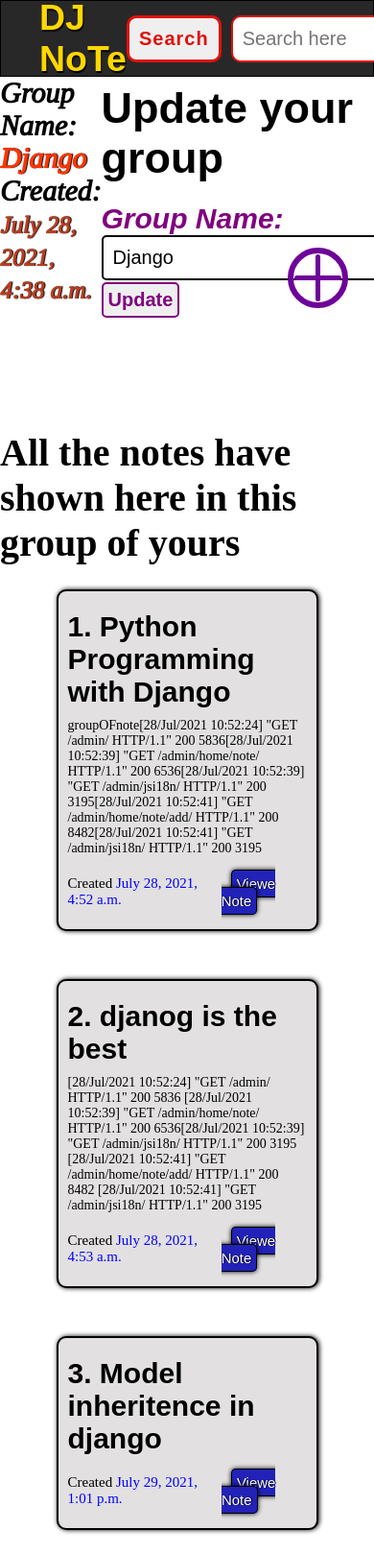
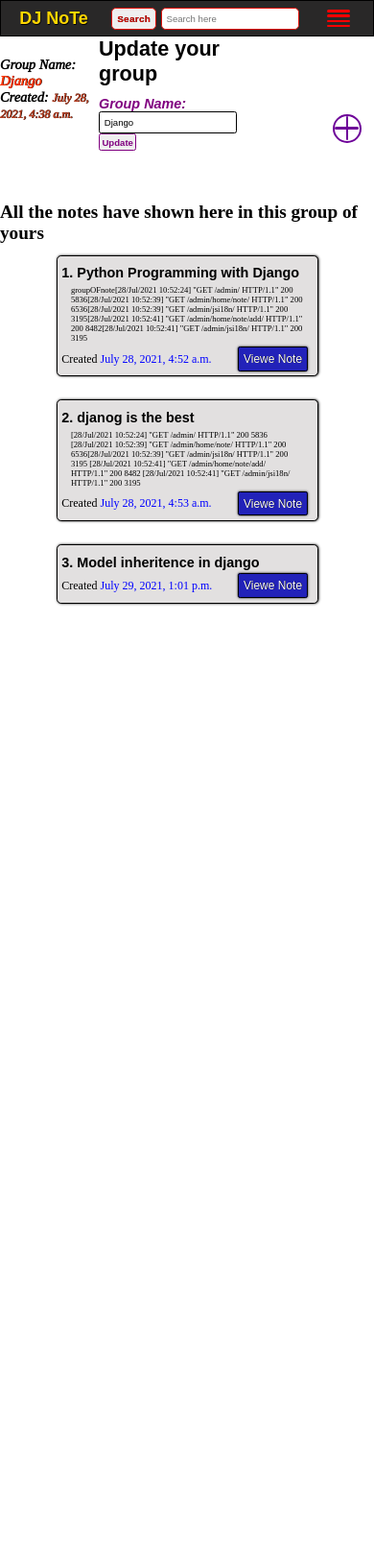
Before and after one commit to KRShanto/DJNote, a Django app: a page that uses templates/main.html in a window 390 px wide. Shown: the whole page at 96% size. After the commit the page ends 631 px from the top, so only its background shows below. Run offline with Django 3.2, Linux system fonts and the light colour scheme; data comes from the database, SQL or seed files in the repository; both versions use the stored data as it was after the commit; some web fonts are replaced.

Commit message:
Made website's home page and nav bar responsve. But they are not 100% responsive.

```diff
--- a/DJNote/settings.py
+++ b/DJNote/settings.py
@@ -25,7 +25,7 @@ SECRET_KEY = 'django-insecure-2w=d)o(ximlhmo52uf+9)p98ohs8$8uikmm^tg%phm%w-*9*!d
 # SECURITY WARNING: don't run with debug turned on in production!
 DEBUG = True
 
-ALLOWED_HOSTS = []
+ALLOWED_HOSTS = ['192.168.0.100', '127.0.0.1']
 
 
 # Application definition
--- a/home/views.py
+++ b/home/views.py
@@ -72,6 +72,7 @@ def createNOTE(req, group):
         newNote = Note(group = group, title = noteTitle, desc = noteDesc)
         newNote.save()
         messages.success(req, "IT is a post request")
+        return redirect(f'/group-{group.id}')
 
     return render(req, 'createNOTE.html', {"group":group})
 
--- a/static/JS/home.js
+++ b/static/JS/home.js
@@ -1,5 +1,6 @@
 $(document).ready(()=>{
 
+    // ************ These are for Creating a new group. *************//
     const createGroupIcon = $('.createGroup .createGroupIcon');
     const createGroup = $('.createGroup .formWraper')
     const createGroupCancelBtn = $(".createGroup .formWraper form .cancelBtn")
@@ -14,7 +15,7 @@ $(document).ready(()=>{
         setTimeout(() => {
             widhtAnime(1)
             // Making an animation to the text
-            $('.createGroup .formWraper h2 span').css('right', '-100%')
+            $('.createGroup .formWraper h2 span').css('transform', 'scaleX(0)')
         }, 200);
         createGroup.css('transform', 'scale(1)')
 
@@ -23,7 +24,7 @@ $(document).ready(()=>{
     createGroupCancelBtn.click(()=>{
 
         createGroup.css('transform', 'scale(0)')
-        $('.createGroup .formWraper h2 span').css('right', '0')
+        $('.createGroup .formWraper h2 span').css('transform', 'scaleX(1)')
     })
 
 })
--- a/static/JS/main.js
+++ b/static/JS/main.js
@@ -1,4 +1,7 @@
 $(document).ready(()=>{
+
+    // Common variables
+    const nav = document.querySelector('nav')
 
     //*************** */ This is for messageSection*****************//
     const messageSection = document.querySelectorAll('.messageSection')
@@ -8,23 +11,74 @@ $(document).ready(()=>{
         messageBtn[m].addEventListener('click', function(){
             messageSection[m].style.display = 'none'
         })
+    }
+
+    // ***************** This is for responsive nav bar. ***************//
+    // ****When the website comes on a specific width, a class will automatic added  */
+    // *****Then this a hamburger menu will be shown to the user.
+    const hamburger = document.querySelector('nav .hamburgerMenu')
+    const hamburgerSpan = document.querySelectorAll('nav .hamburgerMenu span')
+    const navUL = document.querySelector('nav ul')
 
 
-    }
+    let hamburgerClickIndex = 0;
+    hamburger.addEventListener('click', ()=>{
+        // This variable will increase when the the menu has been clicked. Then we can set a if-else statement will this value of the variable
+        hamburgerClickIndex++;
+
+        if(hamburgerClickIndex % 2 == 1){
+            navUL.style.right = '0';
+            makeCrossBar(true)
+        }
+        else{
+            navUL.style.right = '-100%'
+            makeCrossBar(false)
+        }
+    })
 
 
+        function makeCrossBar(boolean){
+            // if the parameter boolean is true: make the menu to 'cross'
+            // if the parameter is false : make the menu to 'bar'
 
+            if (boolean == true){
+                for (let i = 0; i < hamburgerSpan.length; i++) {
+                    const hamSpan = hamburgerSpan[i];
+                    hamSpan.style.position = 'absolute'
+                }
+                hamburgerSpan[0].style.transform = 'rotate(45deg)'
+                hamburgerSpan[1].style.transform = 'rotate(-45deg)'
+                hamburgerSpan[2].style.display = 'none'
+                hamburgerSpan[3].style.display = 'none'
 
+            }
 
+            else if ( boolean == false){
+                for (let i = 0; i < hamburgerSpan.length; i++) {
+                    const hamSpan = hamburgerSpan[i];
+                    hamSpan.style.transform = 'rotate(0deg)'
+                    hamSpan.style.position = 'relative';
+                    hamSpan.style.display = 'inline'
+                }
+                console.log('It worked')
+            }
+        }
 
+        function mediaFunction(x) {
+            if (x.matches) {
+                nav.classList.add('responsive')
+                console.log('Media come')
+            }
+            else{
+                nav.classList.remove('responsive')
+                console.log('Media gone')
+            }
+        }
 
-
-
-
-
-
-
-
+            // when the media match, the function will add a class 'responsive' to the nav bar.
+        const x = window.matchMedia("(max-width: 1000px)")
+        mediaFunction(x) // Call listener function at run time
+          x.addListener(mediaFunction)
 
 
 })
--- a/static/Style/home.css
+++ b/static/Style/home.css
@@ -24,12 +24,14 @@
 }
 .createGroup .formWraper h2 span{
     position: absolute;
-    transition: right 1.5s;
+    transition: transform 1.5s;
     right: 0;
     width: 100%;
     height: 100%;
     background-color: white;
     z-index: 2;
+    transform-origin: right;
+    transform: scaleX(1);
 }
 
 .createGroup form *{
--- a/static/Style/main.css
+++ b/static/Style/main.css
@@ -17,12 +17,12 @@ body{
 
 }
 nav{
+    height: 8rem;
     width: 100%;
     display: flex;
     position: fixed;
     top: 0;
     z-index: 200;
-    height: 8rem;
     padding: 2rem 4rem;
     border: 0.1rem solid black;
     font-size: 2.5rem;
@@ -70,6 +70,7 @@ nav form .searchBtn{
     letter-spacing: 0.1rem;
     padding: 1rem;
     transition: 0.5s;
+    text-shadow: 0.05rem 0.05rem 0.1rem black;
 }
 nav form  .searchBtn:hover{
     background-color: var(--root-color);
@@ -80,8 +81,10 @@ nav form  .searchBtn:hover{
 
 nav ul{
     display: flex;
+    flex-direction: row;
 }
 nav ul li {
+    font-size: 2rem;
     list-style: none;
     margin: 0 2rem;
     font-weight: bold;
@@ -97,7 +100,46 @@ nav ul li a{
     color: white;
     text-decoration: none;
 }
+nav .hamburgerMenu{
+    position: relative;
+    width: 6rem;
+    display: flex;
+    flex-direction: column;
+    overflow: visible;
+    display: none;
 
+}
+nav .hamburgerMenu span{
+    transition: 0.4s;
+    width: 5rem;
+    height: 0.5rem ;
+    margin: 0.3rem 0;
+    background-color: red;
+    border-radius: 2rem;
+}
+
+
+/* ***********This class is for making the nav bar  responsive. **********
+When the website comes on a specific width, this class will automatic added with JavaScritp. */
+nav.responsive .hamburgerMenu{
+    display: flex;
+}
+nav.responsive ul{
+    position: fixed;
+    flex-direction: column;
+    right: -100%;
+    align-items: center;
+    transition: 0.5s;
+    top: 7.5rem;
+    padding: 0 3rem;
+    background-color: rgb(41, 40, 40);
+
+}
+nav.responsive li{
+    margin: 4rem 0;
+    font-size: 3rem;
+    border-bottom: 0.3rem solid white;
+}
 
 /* ************ This is for showing messages************ */
 .messageSection{
@@ -158,3 +200,69 @@ nav ul li a{
     color: white;
 
 }
+
+
+
+
+
+
+
+
+
+
+/* Lets make it responsive */
+@media only screen and (max-width: 2000px) {
+    html{
+        font-size: 70%;
+    }
+}
+@media only screen and (max-width: 1800px) {
+    html{
+        font-size: 65%;
+    }
+}
+@media only screen and (max-width: 1600px) {
+    html{
+        font-size: 50%;
+    }
+}
+@media only screen and (max-width: 1400) {
+    html{
+        font-size: 45%;
+    }
+}
+@media only screen and (max-width: 1200px) {
+    html{
+        font-size: 40%;
+    }
+
+}
+@media only screen and (max-width: 1000px) {
+    html{
+        font-size: 40%;
+    }
+    nav form input{
+        width: 30rem;
+    }
+
+}
+@media only screen and (max-width: 800px) {
+    html{
+        font-size: 35%;
+    }
+}
+@media only screen and (max-width: 500px) {
+    html{
+        font-size: 30%;
+    }
+}
+@media only screen and (max-width: 300px) {
+    html{
+        font-size: 25%;
+    }
+}
+@media only screen and (max-width: 200px) {
+    html{
+        font-size: 20%;
+    }
+}
--- a/static/Style/notesOnly.css
+++ b/static/Style/notesOnly.css
@@ -34,23 +34,27 @@
 .allNote .notes  .title{
     font-size: 3rem;
     font-family: sans-serif;
-    /* color: green; */
 }
 .allNote .notes .description{
-    font-size: 1.4rem;
+    font-size: 1.8rem;
+    padding:0 2rem;
 }
 .allNote .notes .others{
     display: flex;
     flex-direction: row;
     justify-content: space-between;
     margin-top: 2rem;
+    font-size: 2.5rem;
+}
+.allNote .notes .others .time{
 
 }
 .allNote .notes .others .time span{
     color: blue;
+
 }
 .allNote .notes .others .links a{
-    padding: 0.5rem;
+    padding: 1rem;
     border-radius: 0.5rem;
     text-decoration: none ;
     color: white;
@@ -63,9 +67,3 @@
 .allNote .notes .others .links a.view_note{
     background-color: rgb(34, 34, 185);
 }
-.allNote .notes .others .links a.delete{
-    background-color: rgb(224, 45, 45);
-}
-.allNote .notes .others .links a.edit{
-    background-color: rgb(47, 93, 47);
-}
--- a/templates/home.html
+++ b/templates/home.html
@@ -45,6 +45,7 @@
             <div class='group'>
 
                 <h3 class='title'>{{ forloop.counter }}. {{i.name}}</h3>
+
                 <div class="other">
 
                     <div class='info'>
--- a/templates/main.html
+++ b/templates/main.html
@@ -20,17 +20,29 @@
     {% endblock link %}
 </head>
 <body>
-    <nav>
+    <nav class=''>
+
         <h1><a href="/">DJ NoTe</a> </h1>
+
         <form action='{% url 'search' %}' method="get" class="search">
             <button type="submit" class='searchBtn'>Search</button>
             <input type="search" name="searchNote" id="searchNote" placeholder='Search here'>
         </form>
+
         <ul>
             <li><a href="/">Home</a></li>
             <li><a href="{% url 'allnotes' %}">All Notes</a></li>
             <li><a href="/admin">Admin Page</a></li>
         </ul>
+
+    <!-- This is for Responsive menu-->
+        <div class="hamburgerMenu">
+            <span></span>
+            <span></span>
+            <span></span>
+            <span></span>
+        </div>
+
     </nav>
 
     <div class='extra_space' style='height:8rem'></div>
```
Also changed, not shown: static/Style/homeGroup.css (+27 -4 lines), db.sqlite3.
